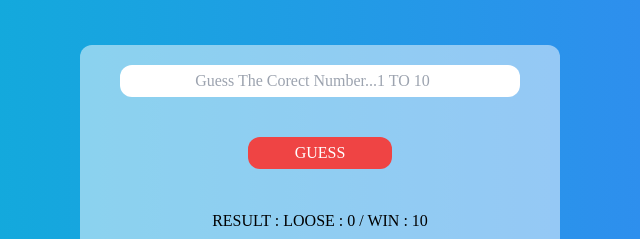
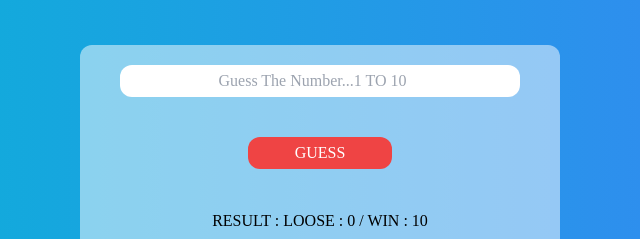
Before and after one commit to Gopalakrishnan008/guess-my-number, a website: page index.html in a window 1280 px wide. Shown: the part 155-394 px from the top of the page, 320-960 px from the left. Drawn offline with Linux system fonts and the light colour scheme.

Commit message:
fix : input

```diff
--- a/index.html
+++ b/index.html
@@ -23,7 +23,7 @@
         <h1 class="text-4xl font-bold text-center mt-28 ">Guess My Number</h1>
     </div>
     <div class="bg-[rgba(255,255,255,0.5)] rounded-xl m-12 flex flex-col  p-5 space-y-10">
-        <input type="number" placeholder="Guess The Corect Number...1 TO 10" id="input" class="text-center outline-none rounded-xl p-1 mx-5">
+        <input type="number" placeholder="Guess The Number...1 TO 10" id="input" class="text-center outline-none rounded-xl p-1 mx-5">
         <button id="btn" class="bg-red-500 rounded-xl text-white w-36 mx-auto  p-1 hover:scale-x-110 duration-500" onclick="btnclick()">GUESS</button>
         <p id="result" class="text-center">RESULT : LOOSE : 0 / WIN : 10 </p>
         <p id="score" class="text-center">SCORE:5</p>
```
